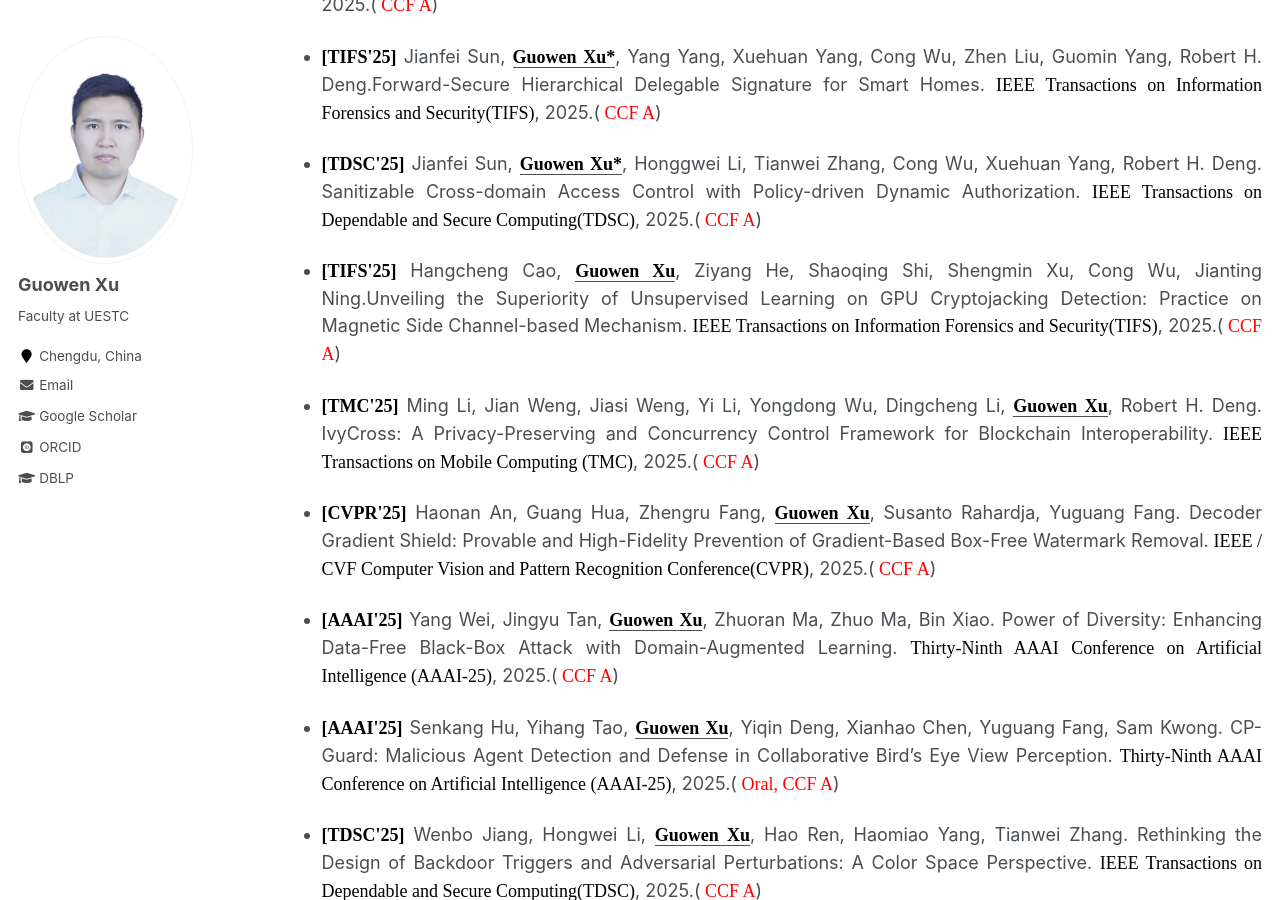
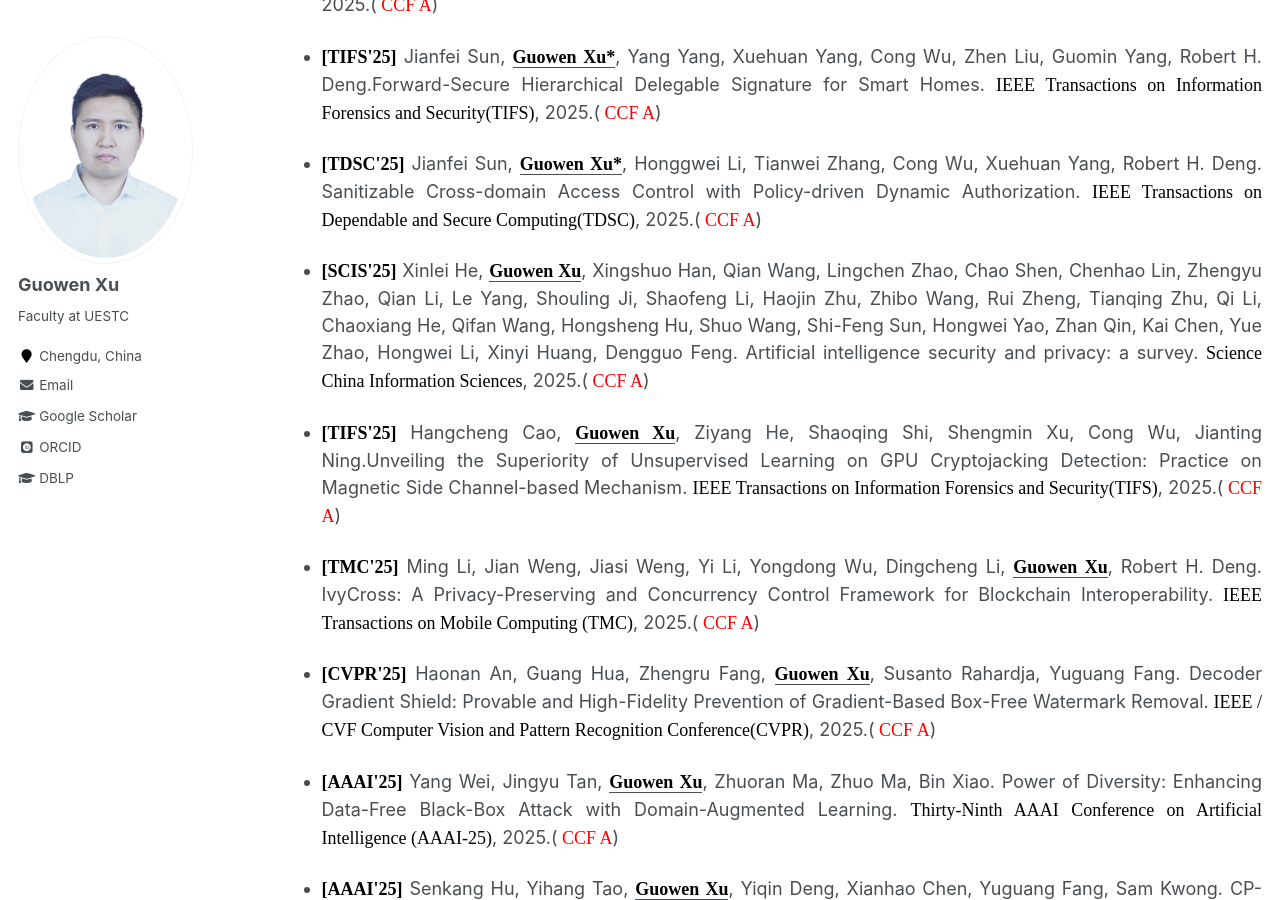
Before and after one commit to Guowen-xu/guowen-xu.github.io, a Jekyll site: the page built from _pages/publications.md, in a window 1280 px wide and 900 px high, scrolled down 379 px. Built offline with Jekyll 4.4.1, drawn with Linux system fonts in a browser that asks for light colours; some web fonts are replaced.

Commit message:
Update publications.md

```diff
--- a/_pages/publications.md
+++ b/_pages/publications.md
@@ -17,6 +17,8 @@ You can find my articles on my [Google Scholar](https://scholar.google.com.hk/ci
 *  <p align="justify">  <b><font face="Times New Roman" color=black size=4> [TIFS'25]</font></b> Jianfei Sun, <u><b><font face="Times New Roman" color=black size=4> Guowen Xu*</font></b></u>, Yang Yang, Xuehuan Yang, Cong Wu, Zhen Liu, Guomin Yang, Robert H. Deng.Forward-Secure Hierarchical Delegable Signature for Smart Homes. <font face="Times New Roman" color=black size=4> IEEE Transactions on Information Forensics and Security(TIFS)</font>, 2025.(<font face="Times New Roman" color=red size=4> CCF A</font>)
 
 * <p align="justify"> <b><font face="Times New Roman" color=black size=4> [TDSC'25]</font></b> Jianfei Sun, <u><b><font face="Times New Roman" color=black size=4> Guowen Xu*</font></b></u>, Honggwei Li, Tianwei Zhang, Cong Wu,  Xuehuan Yang,  Robert H. Deng. Sanitizable Cross-domain Access Control with Policy-driven Dynamic Authorization. <font face="Times New Roman" color=black size=4> IEEE Transactions on Dependable and Secure Computing(TDSC)</font>, 2025.(<font face="Times New Roman" color=red size=4> CCF A</font>)
+
+* <p align="justify"> <b><font face="Times New Roman" color=black size=4> [SCIS'25]</font></b> Xinlei He, <u><b><font face="Times New Roman" color=black size=4> Guowen Xu</font></b></u>, Xingshuo Han, Qian Wang, Lingchen Zhao, Chao Shen, Chenhao Lin, Zhengyu Zhao, Qian Li, Le Yang, Shouling Ji, Shaofeng Li, Haojin Zhu, Zhibo Wang, Rui Zheng, Tianqing Zhu, Qi Li, Chaoxiang He, Qifan Wang, Hongsheng Hu, Shuo Wang, Shi-Feng Sun, Hongwei Yao, Zhan Qin, Kai Chen, Yue Zhao, Hongwei Li, Xinyi Huang, Dengguo Feng. Artificial intelligence security and privacy: a survey. <font face="Times New Roman" color=black size=4> Science China Information Sciences</font>, 2025.(<font face="Times New Roman" color=red size=4> CCF A</font>)
 
 *  <p align="justify">  <b><font face="Times New Roman" color=black size=4> [TIFS'25]</font></b> Hangcheng Cao, <u><b><font face="Times New Roman" color=black size=4> Guowen Xu</font></b></u>, Ziyang He, Shaoqing Shi, Shengmin Xu, Cong Wu, Jianting Ning.Unveiling the Superiority of Unsupervised Learning on GPU Cryptojacking Detection: Practice on Magnetic Side Channel-based Mechanism. <font face="Times New Roman" color=black size=4> IEEE Transactions on Information Forensics and Security(TIFS)</font>, 2025.(<font face="Times New Roman" color=red size=4> CCF A</font>)
 * <p align="justify"> <b><font face="Times New Roman" color=black size=4> [TMC'25]</font></b> Ming Li, Jian Weng, Jiasi Weng, Yi Li, Yongdong Wu, Dingcheng Li, <u><b><font face="Times New Roman" color=black size=4> Guowen Xu</font></b></u>, Robert H. Deng. IvyCross: A Privacy-Preserving and Concurrency Control Framework for Blockchain Interoperability.  <font face="Times New Roman" color=black size=4> IEEE Transactions on Mobile Computing (TMC)</font>, 2025.(<font face="Times New Roman" color=red size=4> CCF A</font>)
```
